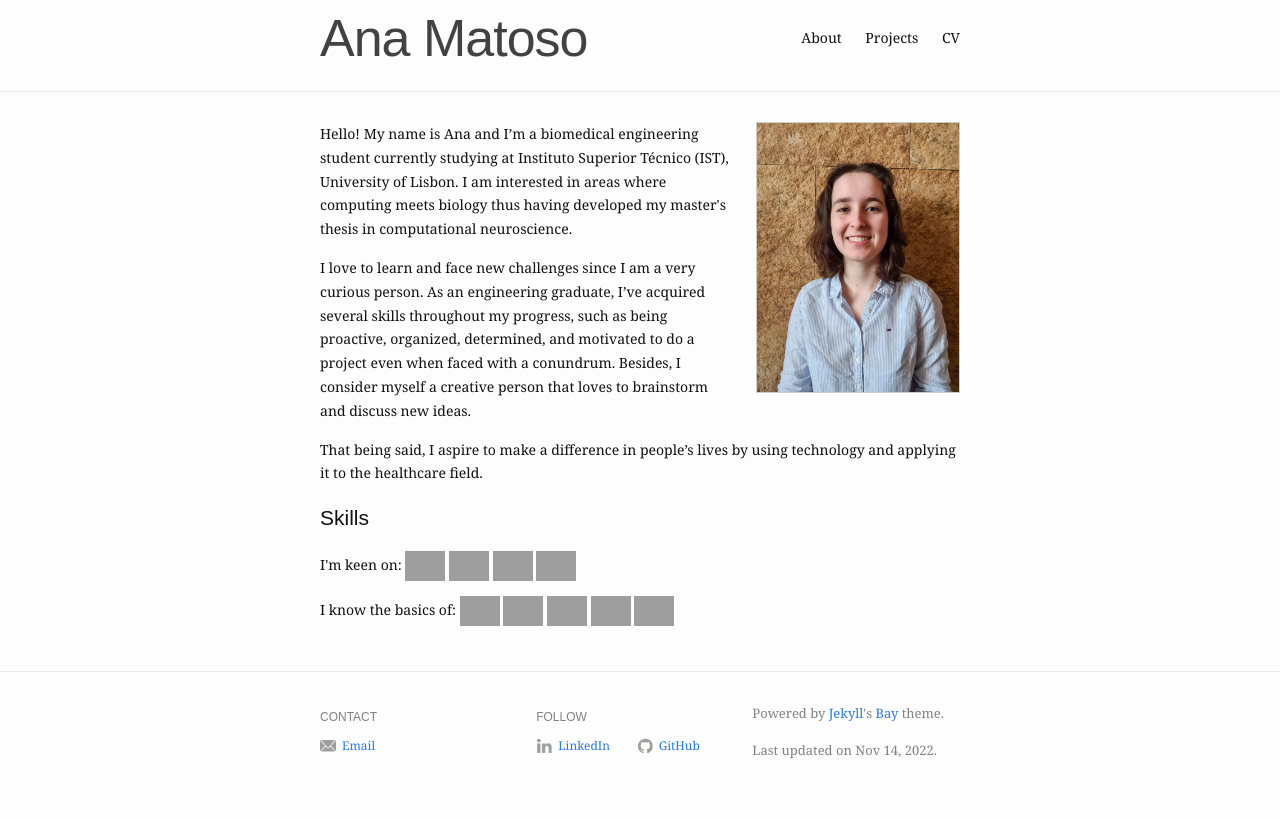
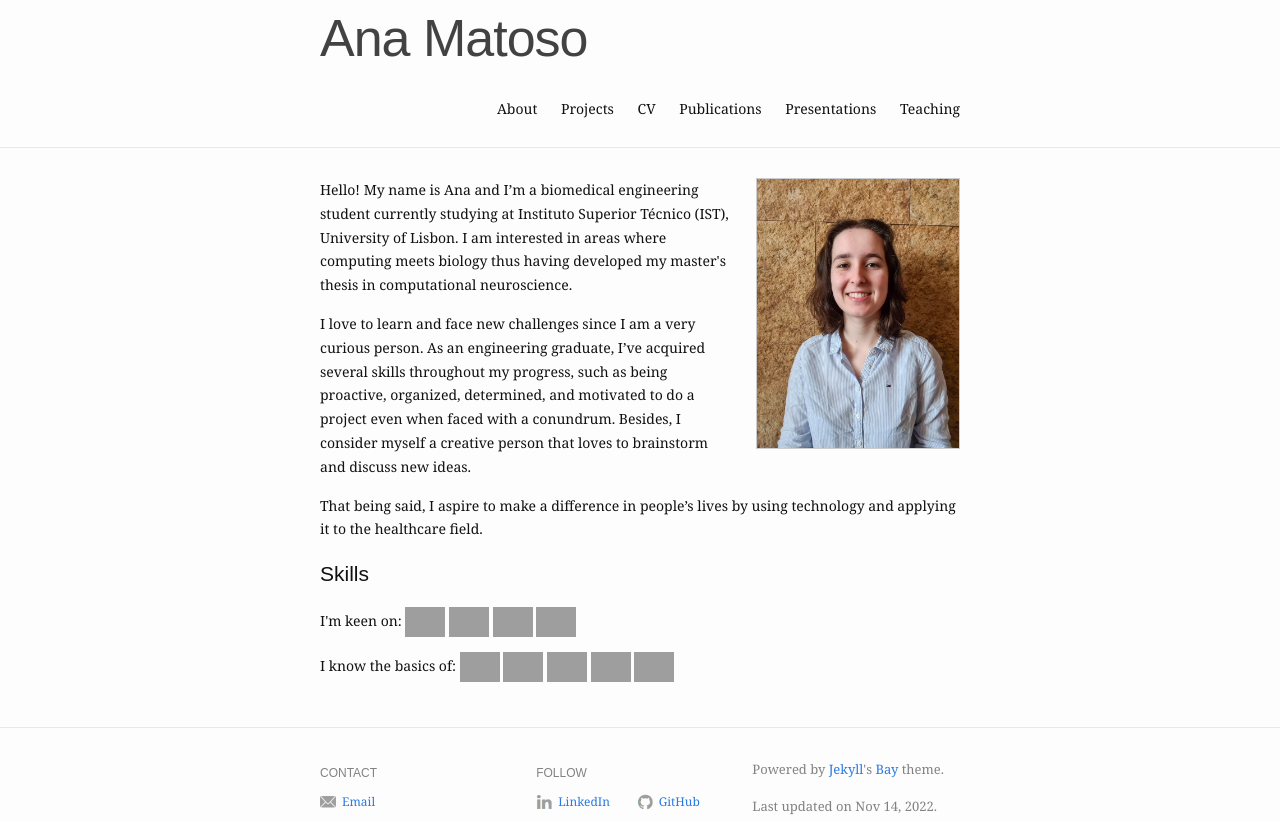
Before and after one commit to ZhanweiGao/xxxzhanweigao.github.io, a Jekyll site: the page built from index.md, in a window 1280 px wide, cut to the strip 0-821 px from the top of the page. Built offline with Jekyll 4.4.1, drawn with Linux system fonts in a browser that asks for light colours; grey boxes are pictures that could not be loaded.

Commit message:
Update _config.yml

```diff
--- a/_config.yml
+++ b/_config.yml
@@ -19,6 +19,9 @@ header:
     #- name: Blog
     - name: CV
       slug: /CV
+    - name: Publications
+    - name: Presentations
+    - name: Teaching
 
 footer:
   show_powered_by: false
```
